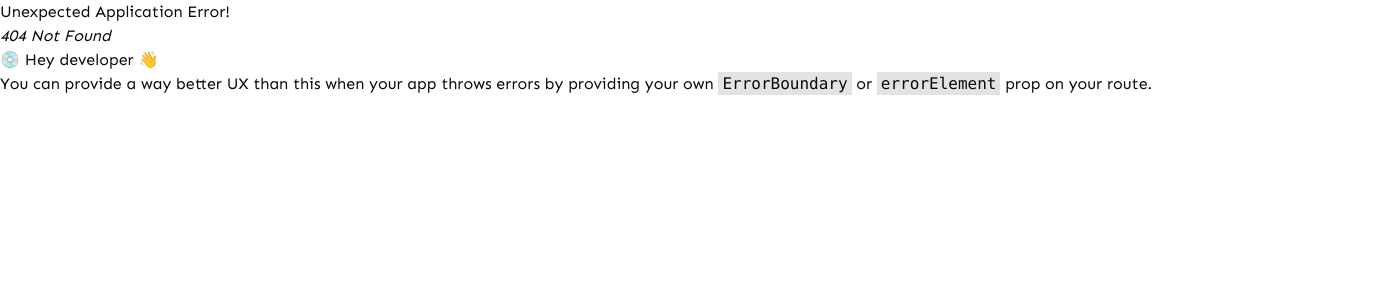
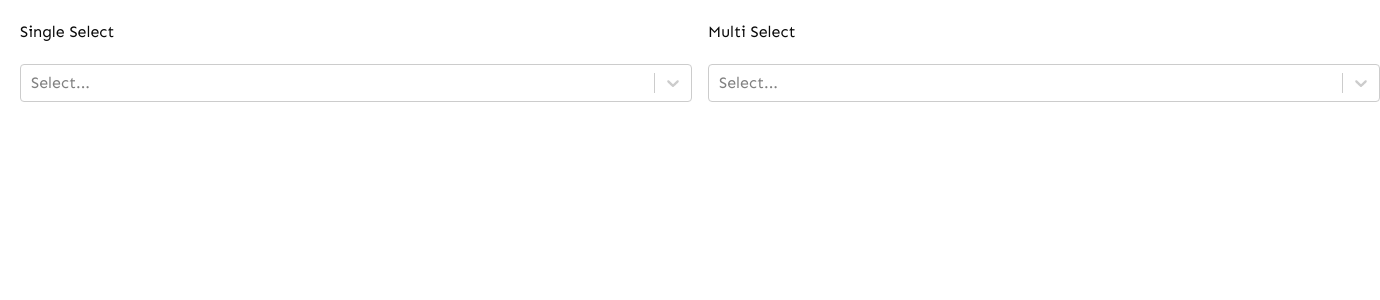
Before and after one commit to meshal23/restaurent-management-system, a React (Vite) app: page /react-select-styling in a window 1280 px wide. Before the commit this address had no page. Shown: the top 300 px of the page, 1380 px wide, since content can reach past the window. Built offline with nearby package versions, Linux system fonts and the light colour scheme; sample sign-in values are in the browser's storage; what tailwindcss-motion would draw is missing.

Commit message:
react-select examples

```diff
--- a/package.json
+++ b/package.json
@@ -25,6 +25,7 @@
     "react-hot-toast": "^2.5.2",
     "react-redux": "^9.2.0",
     "react-router": "^7.3.0",
+    "react-select": "^5.10.1",
     "tailwind-merge": "^3.0.2",
     "tailwindcss": "^4.0.13",
     "tailwindcss-animate": "^1.0.7"
--- a/src/App.tsx
+++ b/src/App.tsx
@@ -12,7 +12,10 @@ import Products from "./pocketbase/Products";
 import Login, { clientAction as LoginAction } from "./Auth/Login";
 import Register, { clientAction as RegisterAction } from "./Auth/Register";
 import MainLayout from "./Layout/MainLayout";
-import ValidateForm from "./ReactQuery/ValidateForm";
+import ValidateForm from "./TanstackForm/ValidateForm";
+import BasicExample from "./ReactSelect/BasicExample";
+import AsynchronousSelect from "./ReactSelect/AsynchronousSelect";
+import StylingDropdown from "./ReactSelect/StylingDropdown";
 
 function App() {
   const router = createBrowserRouter(
@@ -28,7 +31,14 @@ function App() {
           <Route path="/" element={<Welcome data={"Hello"} test={true} />} />
           <Route path="/generics" element={<SummaryExample />} />
           <Route path="/pocketbase-crud" element={<Products />} />
+
+          {/* tanstack form  */}
           <Route path="/tanstack-form" element={<ValidateForm />} />
+
+          {/* react select */}
+          <Route path="/react-select" element={<BasicExample />} />
+          <Route path="/react-select-async" element={<AsynchronousSelect />} />
+          <Route path="/react-select-styling" element={<StylingDropdown />} />
         </Route>
       </>
     )
--- /dev/null
+++ b/src/ReactSelect/AsynchronousSelect.tsx
@@ -0,0 +1,90 @@
+/* eslint-disable @typescript-eslint/no-explicit-any */
+import axios from "axios";
+import AsyncSelect from "react-select/async";
+
+const API_URL = "https://jsonplaceholder.typicode.com/users";
+
+const AsynchronousSelect = () => {
+  const handleChange = (selectedOption: any) => console.log(selectedOption);
+
+  /*
+
+  ---- this is we call callback type loadOptions we it takes 2
+       arguments inputValue and callback
+  ---- this is typically used for add debouce logic or abort logic
+
+  const timeoutRef = useRef(null);
+
+  const loadOptions = (inputValue, callback) => {
+    // Clear previous timeout
+    if (timeoutRef.current) {
+      clearTimeout(timeoutRef.current);
+    }
+
+    // Add debounce: wait 500ms before calling the API
+    timeoutRef.current = setTimeout(async () => {
+      const users = await fetchUsers();
+      const filtered = users
+        .filter((u) =>
+          u.name.toLowerCase().includes(inputValue.toLowerCase())
+        )
+        .map((u) => ({
+          value: u.id,
+          label: u.name,
+        }));
+
+      callback(filtered); // Send result to react-select
+    }, 500);
+  };
+
+
+  */
+
+  // this is promise type loadOptions we also have callback type loadOptions we saw earlier
+  const loadOptions = async (inputValue: string) => {
+    try {
+      const response = await axios.get(API_URL);
+
+      const users = response.data;
+
+      const filteredUsers = users?.filter((user: any) =>
+        user.name.toLowerCase()?.includes(inputValue.toLowerCase())
+      );
+
+      return filteredUsers?.map((user: any) => ({
+        label: user.name,
+        value: user.id,
+      }));
+    } catch (e) {
+      const err = e instanceof Error;
+      console.error("Error loading options:", String(err));
+    }
+  };
+  return (
+    <>
+      <div className="flex p-4 gap-4">
+        <div className="">
+          <h1>Select without render all options</h1>
+          <AsyncSelect
+            className="mt-5 w-2xl"
+            loadOptions={loadOptions}
+            onChange={handleChange}
+          />
+        </div>
+
+        <div className="">
+          <h1>Select with render all options with multi select</h1>
+          <AsyncSelect
+            className="mt-5 w-2xl"
+            loadOptions={loadOptions}
+            defaultOptions
+            isMulti
+            onChange={handleChange}
+          />
+        </div>
+      </div>
+    </>
+  );
+};
+
+export default AsynchronousSelect;
--- /dev/null
+++ b/src/ReactSelect/BasicExample.tsx
@@ -0,0 +1,43 @@
+/* eslint-disable @typescript-eslint/no-explicit-any */
+import Select from "react-select";
+
+const BasicExample = () => {
+  // step 1: we have to set the options in an array of object format
+  // the object should have keys "value & label"
+  const options = [
+    { value: "Meshal", label: "Meshal" },
+    { value: "Mark", label: "Mark" },
+    { value: "Mike", label: "Mike" },
+  ];
+
+  const handleChange = (selectedOption: any) => console.log(selectedOption);
+  // this function will log the selected option in  {value: "...", label:"..."}
+  // for multi select it logs as [{value: "...", label:"..."},{value: "...", label:"..."}]
+
+  return (
+    <>
+      <div className="flex gap-4 p-5">
+        <div className="">
+          <h1>Single Select</h1>
+          <Select
+            className="mt-5 w-2xl"
+            options={options}
+            onChange={handleChange}
+          />
+        </div>
+
+        <div className="">
+          <h1>Multi Select</h1>
+          <Select
+            className="mt-5 w-2xl"
+            options={options}
+            onChange={handleChange}
+            isMulti // the handeChange function still the same only the isMulti prop added
+          />
+        </div>
+      </div>
+    </>
+  );
+};
+
+export default BasicExample;
--- /dev/null
+++ b/src/ReactSelect/CreatableSelectDropdown.tsx
@@ -0,0 +1,7 @@
+import React from "react";
+
+const CreatableSelectDropdown = () => {
+  return <div>CreatableSelectDropdown</div>;
+};
+
+export default CreatableSelectDropdown;
--- /dev/null
+++ b/src/ReactSelect/StylingDropdown.tsx
@@ -0,0 +1,69 @@
+/* eslint-disable @typescript-eslint/no-explicit-any */
+import Select from "react-select";
+
+const StylingDropdown = () => {
+  // step 1: we have to set the options in an array of object format
+  // the object should have keys "value & label"
+  const options = [
+    { value: "Meshal", label: "Meshal", color: "#FF8B00" },
+    { value: "Mark", label: "Mark", color: "#36B37E" },
+    { value: "Mike", label: "Mike", color: "#0052CC" },
+  ];
+
+  //   styling
+  const colorStyles = {
+    // control is the container of the react-select
+    control: (styles: any) => ({ ...styles, backgroundColor: "white" }),
+    option: (styles: any, { data, isDisable, isFocused, isSelected }: any) => {
+      console.log("options: ", data, isDisable, isFocused, isSelected);
+      return { ...styles, color: data.color }; //get the current selected option and add that particular color
+    },
+
+    // these styling only for multi value select labels
+    multiValue: (styles: any, { data }: any) => ({
+      ...styles,
+      backgroundColor: data.color,
+      color: "#fff",
+    }),
+    multiValueLabel: (styles: any, { data }) => ({ ...styles, color: "#fff" }),
+    multiValueRemove: (styles: any, { data }) => ({
+      ...styles,
+      color: "red",
+      cursor: "pointer",
+      ":hover": { color: "#333" },
+    }),
+  };
+
+  const handleChange = (selectedOption: any) => console.log(selectedOption);
+  // this function will log the selected option in  {value: "...", label:"..."}
+  // for multi select it logs as [{value: "...", label:"..."},{value: "...", label:"..."}]
+
+  return (
+    <>
+      <div className="flex gap-4 p-5">
+        <div className="">
+          <h1>Single Select</h1>
+          <Select
+            className="mt-5 w-2xl"
+            options={options}
+            styles={colorStyles}
+            onChange={handleChange}
+          />
+        </div>
+
+        <div className="">
+          <h1>Multi Select</h1>
+          <Select
+            className="mt-5 w-2xl"
+            options={options}
+            styles={colorStyles}
+            onChange={handleChange}
+            isMulti // the handeChange function still the same only the isMulti prop added
+          />
+        </div>
+      </div>
+    </>
+  );
+};
+
+export default StylingDropdown;
```
Also changed, not shown: src/TanstackForm/ValidateForm.tsx (renamed from src/ReactQuery/ValidateForm.tsx), 1 other file (tests, documents, lock files or other folders).
